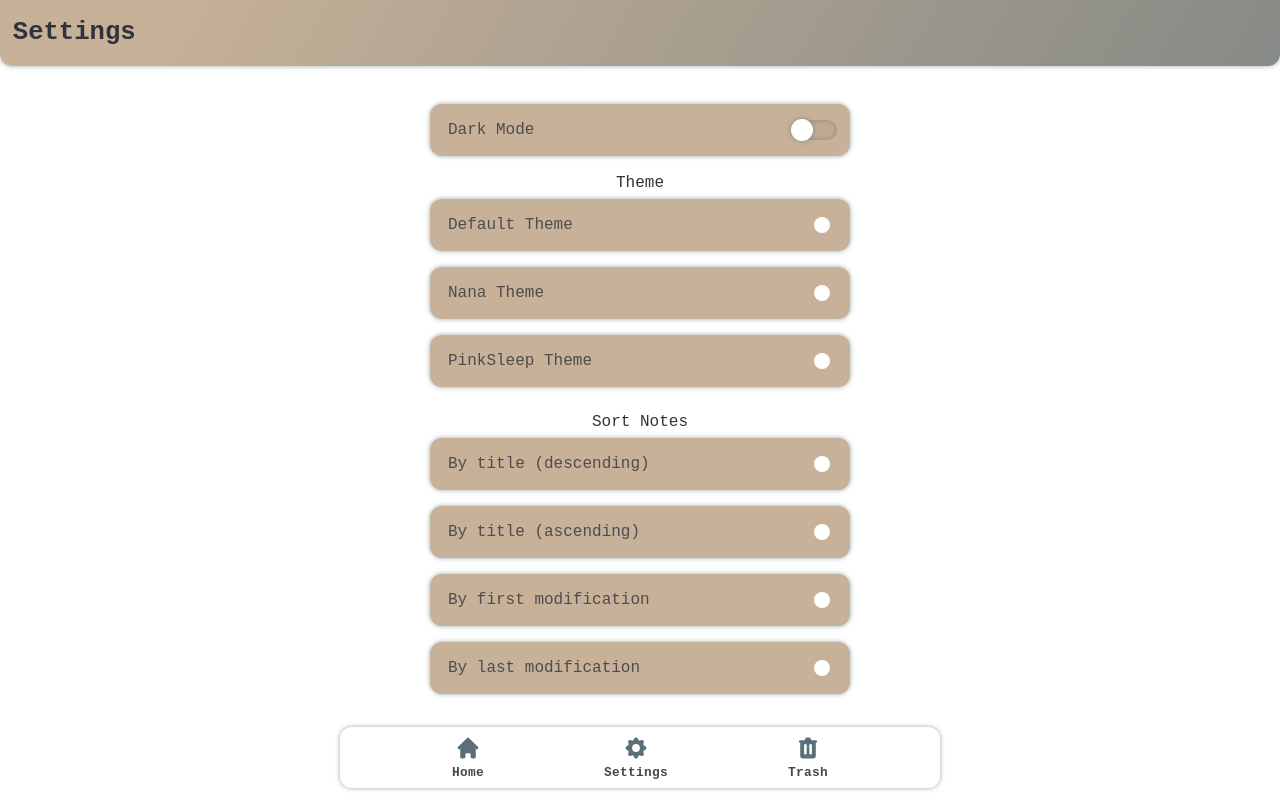
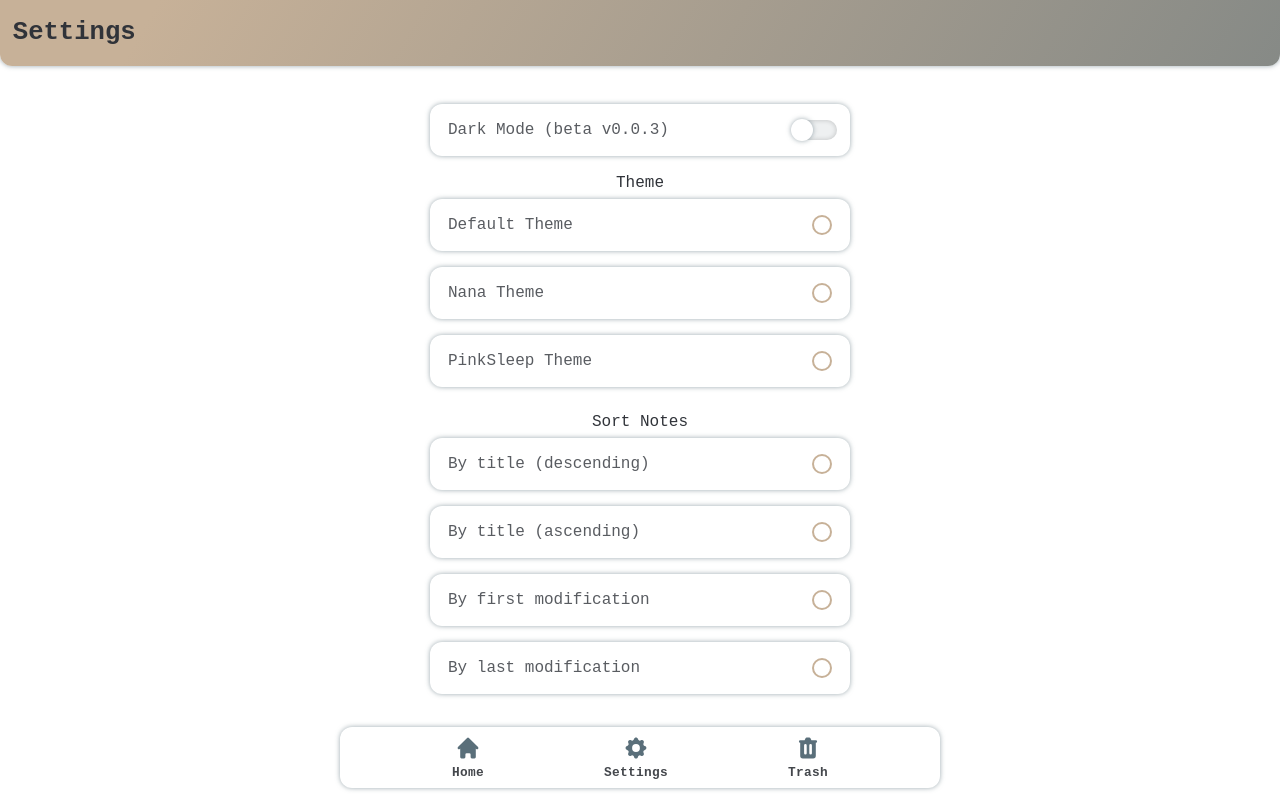
Before and after one commit to KainNhantumbo/Nava-Notes-App, a React (Create React App) app: page /pages/Settings in a window 1280 px wide. Built offline with nearby package versions, Linux system fonts and the light colour scheme.

Commit message:
Melhorias no layout. Adicionadas novas informações no html <metadata>

```diff
--- a/public/index.html
+++ b/public/index.html
@@ -6,8 +6,12 @@
     <meta name="viewport" content="width=device-width, initial-scale=1" />
     <meta name="theme-color" content="#000000" />
     <meta
+      name="author"
+      content="Kain Nhantumbo"
+    />
+    <meta
       name="description"
-      content="Web site created using create-react-app"
+      content="Notes application made with love, using React, Sass, Styled Components and JavaScript"
     />
     <link rel="apple-touch-icon" href="%PUBLIC_URL%/logo192.png" />
     <!--
@@ -15,7 +19,7 @@
       user's mobile device or desktop. See https://developers.google.com/web/fundamentals/web-app-manifest/
     -->
     <link rel="manifest" href="%PUBLIC_URL%/manifest.json" />
-    <title>React App</title>
+    <title>Notes App</title>
   </head>
   <body>
     <noscript>You need to enable JavaScript to run this app.</noscript>
--- a/src/pages/Settings.jsx
+++ b/src/pages/Settings.jsx
@@ -9,7 +9,7 @@ export default function Settings() {
     <SettingsContainer>
       <Header title={'Settings'} />
       <div className='settingsBody'>
-        <ModeSwitcher text='Dark Mode' />
+        <ModeSwitcher text='Dark Mode (beta v0.0.3)' />
         <h2> Theme </h2>
         <ThemeOptions />
         <h2> Sort Notes </h2>
--- a/src/styles/AddNotesInterfaceStyles.js
+++ b/src/styles/AddNotesInterfaceStyles.js
@@ -117,7 +117,6 @@ export const InterfaceStyles = styled.section`
         border-style: none;
         padding: .4em .5em;
         border-radius: 5px;
-        /* background: rgba(${colors.secondaryColor}, .4); */
         background: ${() => {
           if (colors.primaryColor === '135, 86, 112') {
             return `rgb(${colors.primaryColor})`
--- a/src/styles/modeSwitcherStyles.module.js
+++ b/src/styles/modeSwitcherStyles.module.js
@@ -33,7 +33,7 @@ export const ModeSwitcherStyles = styled.section`
       if (colors.primaryColor === '135, 86, 112') {
         return `rgb(${colors.whiteColor})`
       } else {
-        return `rgb(${colors.secondaryColor})`
+        return `rgb(${colors.backgroundColor})`
       }
     }};
 
@@ -86,9 +86,9 @@ export const ModeSwitcherStyles = styled.section`
       :checked {
         background: ${() => {
           if (colors.primaryColor === '135, 86, 112') {
-            return `rgba(${colors.primaryColor})`
+            return `rgb(${colors.primaryColor})`
           } else {
-            return `rgba(${colors.primaryColor}, .1)`
+            return `rgb(${colors.secondaryColor})`
           }
         }};
       }
--- a/src/styles/themeOptions.js
+++ b/src/styles/themeOptions.js
@@ -33,7 +33,7 @@ export const StyledLabelsContainer = styled.section`
       if (colors.primaryColor === '135, 86, 112') {
         return `rgb(${colors.whiteColor})`
       } else {
-        return `rgb(${colors.secondaryColor})`
+        return `rgb(${colors.backgroundColor})`
       }
     }};
 
```
Also changed, not shown: 1 other file (tests, documents, lock files or other folders).
